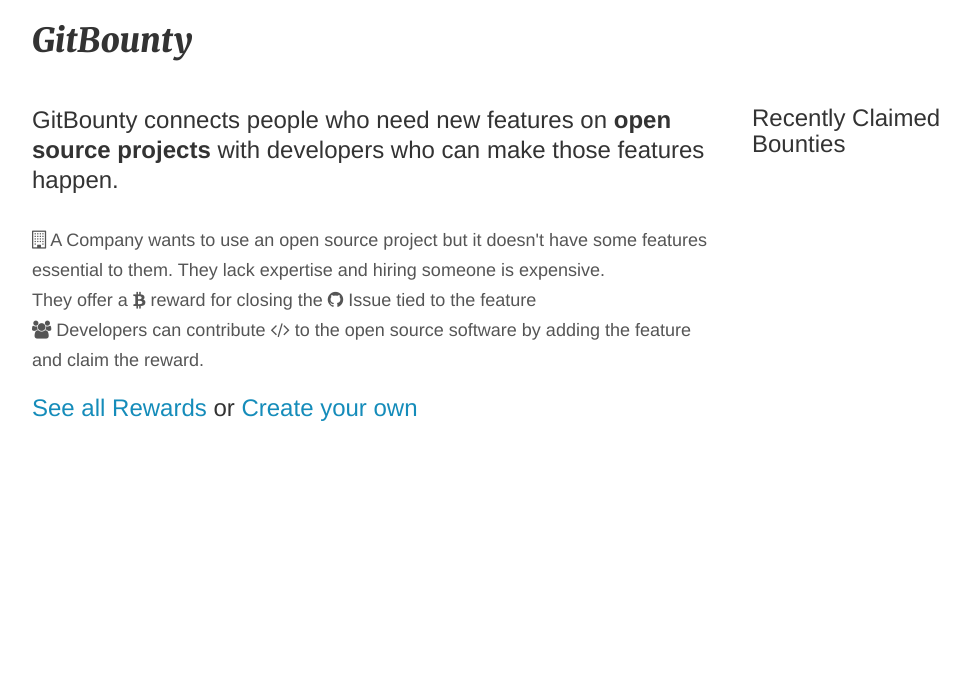
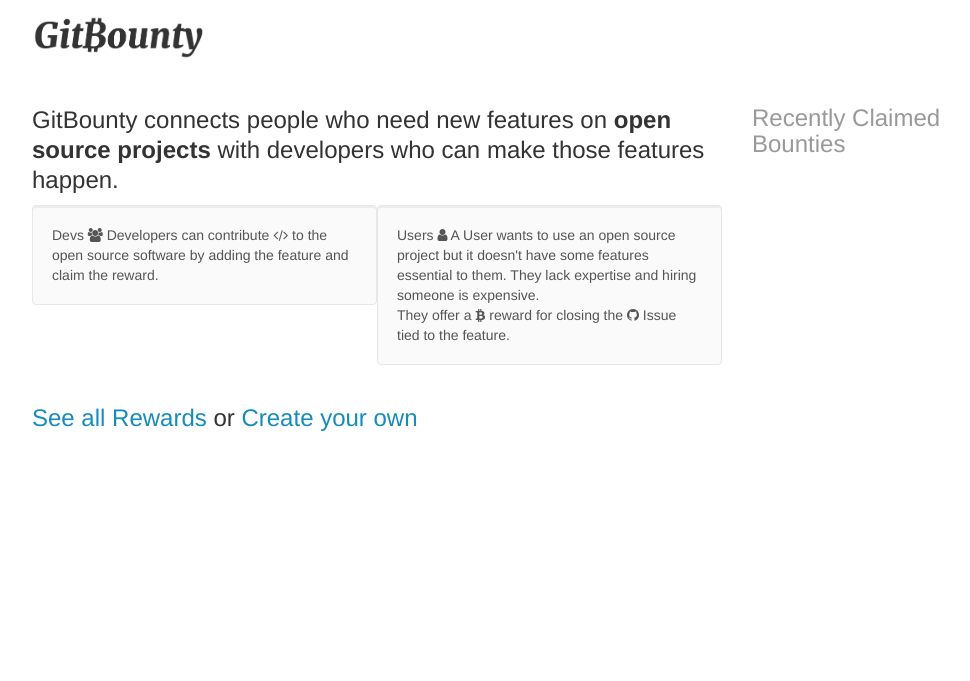
Before and after one commit to davidfurlong/Github-Issue-Bitcoin-bounties, a PHP site: page / in a window 1280 px wide. Shown: the top 681 px of the page, without its empty margins (83-1053 px from the left). Run offline with PHP 8.4, Linux system fonts and the light colour scheme; some libraries are stand-ins or nearby versions.

Commit message:
Unprettied

```diff
--- a/about.html
+++ b/about.html
@@ -30,7 +30,7 @@
               <span class="icon-bar"></span>
               <span class="icon-bar"></span>
             </button>
-            <a class="navbar-brand" href="index.html">GitBounty</a>
+            <a class="navbar-brand" href="index.html"><img src="images/gitbounty.png" height="45px"></a>
           </div>
           <div class="collapse navbar-collapse">
             <ul class="nav navbar-nav navbar-right">
--- a/bounty.html
+++ b/bounty.html
@@ -31,7 +31,7 @@
               <span class="icon-bar"></span>
               <span class="icon-bar"></span>
             </button>
-            <a class="navbar-brand" href="index.html">GitBounty</a>
+            <a class="navbar-brand" href="index.html"><img src="images/gitbounty.png" height="45px"></a>
           </div>
           <div class="collapse navbar-collapse">
             <ul class="nav navbar-nav navbar-right">
--- a/contact.html
+++ b/contact.html
@@ -29,7 +29,7 @@
               <span class="icon-bar"></span>
               <span class="icon-bar"></span>
             </button>
-            <a class="navbar-brand" href="index.html">GitBounty</a>
+            <a class="navbar-brand" href="index.html"><img src="images/gitbounty.png" height="45px"></a>
           </div>
           <div class="collapse navbar-collapse">
             <ul class="nav navbar-nav navbar-right">
--- a/index.html
+++ b/index.html
@@ -30,7 +30,7 @@
               <span class="icon-bar"></span>
               <span class="icon-bar"></span>
             </button>
-            <a class="navbar-brand" href="index.html">GitBounty</a>
+            <a class="navbar-brand" href="index.html"><img src="images/gitbounty.png" height="45px"></a>
           </div>
           <div class="collapse navbar-collapse">
             <ul class="nav navbar-nav navbar-right">
@@ -52,9 +52,18 @@
           </div>
           <div class="row">
             <div class="col-md-12">
-              <p style="font-size:18px;margin-top:20px;line-height:30px">
-                <i class="fa fa-building-o"></i> A Company wants to use an open source project but it doesn't have some features essential to them. They lack expertise and hiring someone is expensive.<br/>They offer a <i class="fa fa-btc" title="Bitcoin"></i> reward  for closing the <i class="fa fa-github" title="Github"></i> Issue tied to the feature<br/><i class="fa fa-group"></i> Developers can contribute <i class="fa fa-code"></i> to the open source software by adding the feature and claim the reward.<br/><!--Everyone benefits <i class="fa fa-smile-o"></i>-->
-              </p>
+              <div class="container-fluid">
+                <div class="row">
+                  <div class="col-md-6 well">
+                    Devs
+                    <i class="fa fa-group"></i> Developers can contribute <i class="fa fa-code"></i> to the open source software by adding the feature and claim the reward.
+                  </div>
+                  <div class="col-md-6 well">
+                    Users
+                    <i class="fa fa-user"></i> A User wants to use an open source project but it doesn't have some features essential to them. They lack expertise and hiring someone is expensive.<br/>They offer a <i class="fa fa-btc" title="Bitcoin"></i> reward  for closing the <i class="fa fa-github" title="Github"></i> Issue tied to the feature.
+                  </div>
+                </div>
+              </div>
               <h3>
                 <a href="issues.html">See all Rewards</a> or <a href="create.html">Create your own</a>
                 <!--John wants to use some open source code for his business but it lacks a feature or modification which he needs. But he doesn't have the knowledge to do it himself. Finding someone to do it for him would be time consuming, costly and they would probably not be the best suited person to do the work he needs.
@@ -66,7 +75,7 @@
           </div>
         </div>
         <div class="col-md-3">
-          <h3>
+          <h3 style="color:#999">
             Recently Claimed Bounties
           </h3>
         </div><!--/span-->
--- a/issue.html
+++ b/issue.html
@@ -28,7 +28,7 @@
               <span class="icon-bar"></span>
               <span class="icon-bar"></span>
             </button>
-            <a class="navbar-brand" href="index.html">GitBounty</a>
+            <a class="navbar-brand" href="index.html"><img src="images/gitbounty.png" height="45px"></a>
           </div>
           <div class="collapse navbar-collapse">
             <ul class="nav navbar-nav navbar-right">
--- a/issues.html
+++ b/issues.html
@@ -30,7 +30,7 @@
               <span class="icon-bar"></span>
               <span class="icon-bar"></span>
             </button>
-            <a class="navbar-brand" href="index.html">GitBounty</a>
+            <a class="navbar-brand" href="index.html"><img src="images/gitbounty.png" height="45px"></a>
             <input type="search" style="margin-top:7px;width:500px;margin-right:20px" placeholder="Search Issues" class="form-control" id="searchIssues">
           </div>
           <div class="collapse navbar-collapse">
--- a/legal.html
+++ b/legal.html
@@ -29,7 +29,7 @@
               <span class="icon-bar"></span>
               <span class="icon-bar"></span>
             </button>
-            <a class="navbar-brand" href="index.html">GitBounty</a>
+            <a class="navbar-brand" href="index.html"><img src="images/gitbounty.png" height="45px"></a>
           </div>
           <div class="collapse navbar-collapse">
             <ul class="nav navbar-nav navbar-right">
--- a/moderate.html
+++ b/moderate.html
@@ -31,7 +31,7 @@
               <span class="icon-bar"></span>
               <span class="icon-bar"></span>
             </button>
-            <a class="navbar-brand" href="index.html">GitBounty</a>
+            <a class="navbar-brand" href="index.html"><img src="images/gitbounty.png" height="45px"></a>
           </div>
           <div class="collapse navbar-collapse">
             <ul class="nav navbar-nav navbar-right">
--- a/styles/style.css
+++ b/styles/style.css
@@ -18,6 +18,7 @@ body {
 	font-size:25pt;
 	//text-shadow: 1px 1px 0px #ccc;
 	margin-right:50px;
+	padding-top:0px;
 }
 
 .navbar {
```
Also changed, not shown: create.html (+4 -4 lines), images/gitbounty.png (added).
